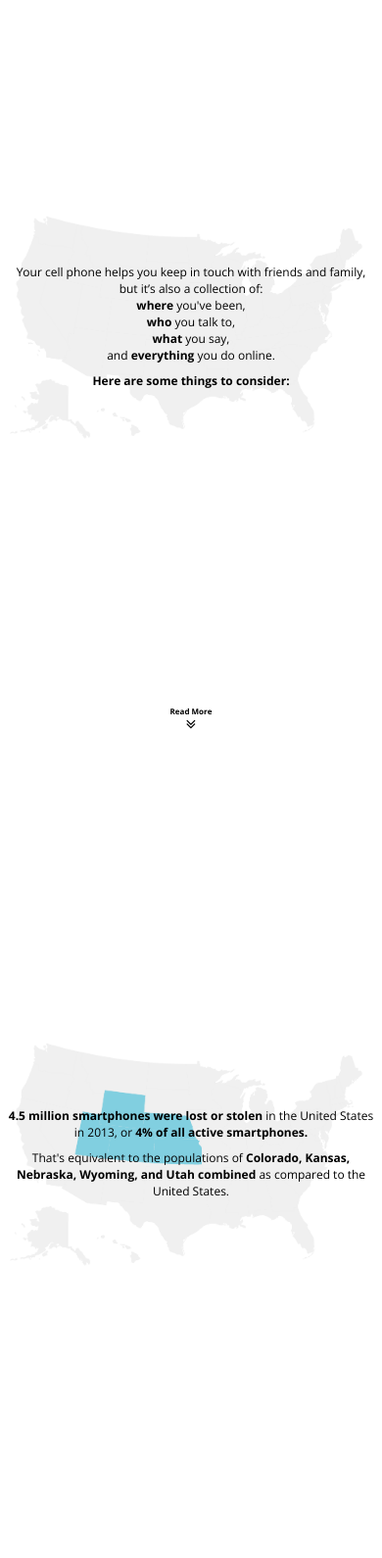
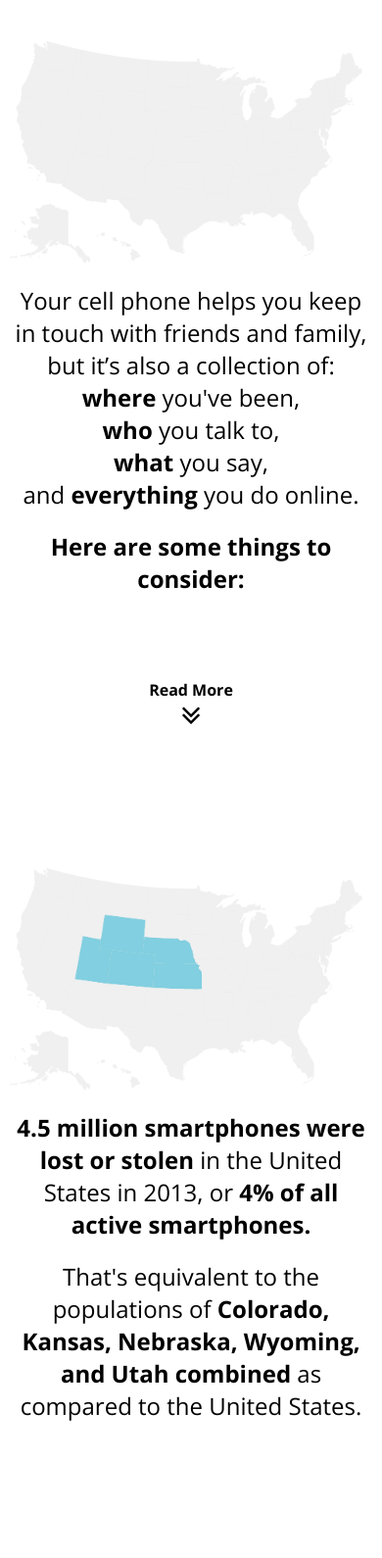
Before and after one commit to sterlingcrispin/privacymap, a plain HTML site: page index.html in a window 390 px wide. Shown: the part 97-1687 px from the top of the page at 98% size. Drawn offline with nearby package versions, Linux system fonts and the light colour scheme.

Commit message:
changing background to image for mobile

```diff
--- a/index.html
+++ b/index.html
@@ -46,6 +46,7 @@
 
         <div id="zero" class="section slideOne">
             <div class="content">
+								<img class="mobilemap" src="map1.png">
                 <h2>Your cell phone helps you keep in touch with friends and family, but it’s also a collection of: <br/><strong>where</strong> you've been,<br/> <strong>who</strong> you talk to,<br/> <strong>what</strong> you say,<br/> and <strong>everything</strong> you do online.
 
 				</h2>
@@ -66,6 +67,7 @@
         <div id="one" class="section slideTwo">
             <div class="content">
                 <div class="wow fadeInUp">
+									<img class="mobilemap" src="map2.png">
                     <h2><strong>4.5 million smartphones were lost or stolen</strong> in the United States in 2013, or <strong>4% of all active smartphones.</strong><h2></div>
 				<div class="wow fadeInUp">
 					<h2 class="statetext">That's equivalent to the populations of <strong>Colorado, Kansas, Nebraska, Wyoming, and Utah combined</strong> as compared to the United States.</h2>
@@ -76,6 +78,7 @@
         <div id="two" class="section slideThree">
             <div class="content">
                 <div class="wow fadeInUp">
+									<img class="mobilemap" src="map3.png">
                     <h2><strong>21% of internet users have had an email or social networking account compromised or taken over</strong> by someone else without permission.</h2>
                 </div>
                 <div class="wow fadeInUp">
@@ -88,6 +91,7 @@
         <div id="three" class="section slideFour">
             <div class="content">
                 <div class="wow fadeInUp">
+									<img class="mobilemap" src="map4.png">
                     <h2><strong>34% of smartphone users have no active security measures</strong> like passwords or lock screens.</h2>
                 </div>
                 <div class="wow fadeInUp">
@@ -99,6 +103,7 @@
         <div id="four" class="section slideFive">
             <div class="content" id="5">
                 <div class="wow fadeInUp">
+									<img class="mobilemap" src="map5.png">
                     <h2><strong>68% of internet users believe that current laws are not good enough</strong> in protecting people’s privacy online...
                     </h2>
                     <h2 class="statetext"><strong>Comparable to:</strong> population of U.S. with a smartphone.</h2>
@@ -109,6 +114,7 @@
         <div id="five" class="section slideSix">
             <div class="content" id="6">
                 <div class="wow fadeInUp">
+									<img class="mobilemap" src="map6.png">
                     <h2>... and with Congress still having <strong>no idea how many Americans have been spied on</strong> by NSA's mass surveillance programs, it's safe to presume <strong>100% of internet users are at risk.</strong></h2>
 
 
--- a/style.css
+++ b/style.css
@@ -169,6 +169,10 @@ a:hover {
 		padding-left: 12em;
 		padding-right: 12em;
 	}
+
+	.mobilemap {
+		display: none;
+	}
 }
 
 @media(max-width: 762px) {
@@ -183,14 +187,13 @@ a:hover {
 	.phone, .twofactor, .app{
 		width:100%;
 	}
-}
 
-@media(max-width: 640px) {
-	body {
-		font-size: 0.5em !important;
+	.section {
+		background: none;
 	}
 
-	.phone, .twofactor, .app{
-		width:100%;
+	.mobilemap {
+		display: block;
+		width: 100% !important;
 	}
 }
```
